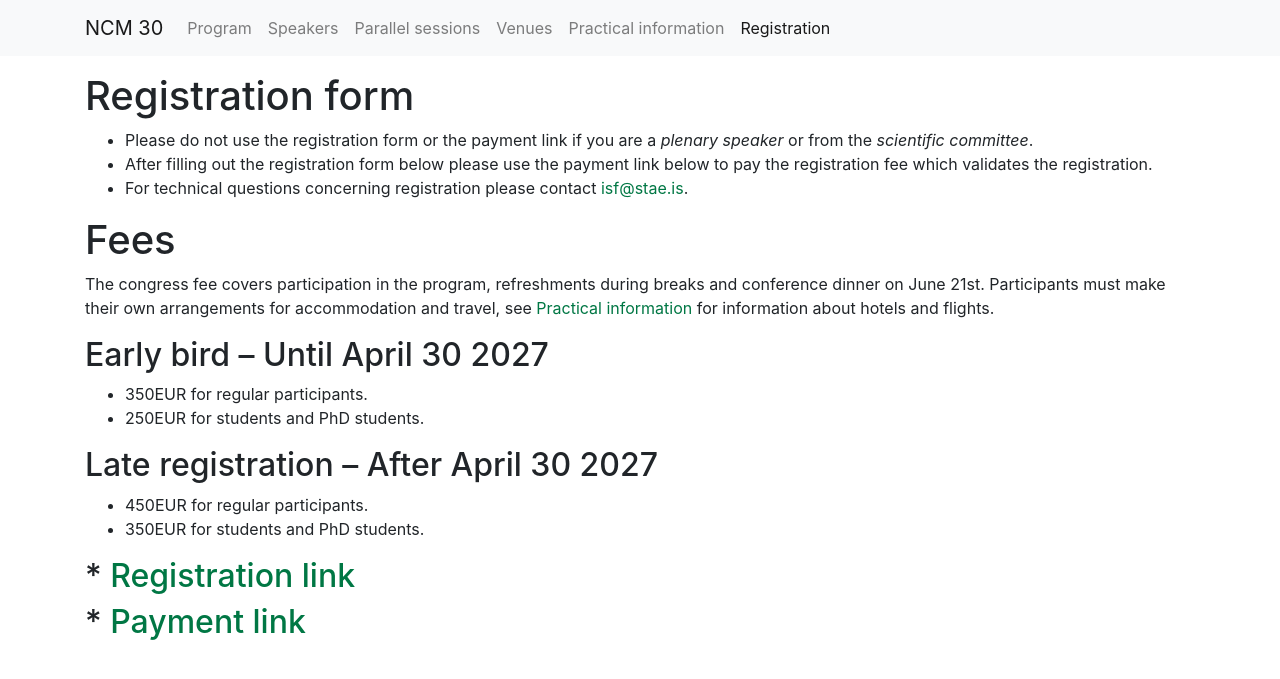
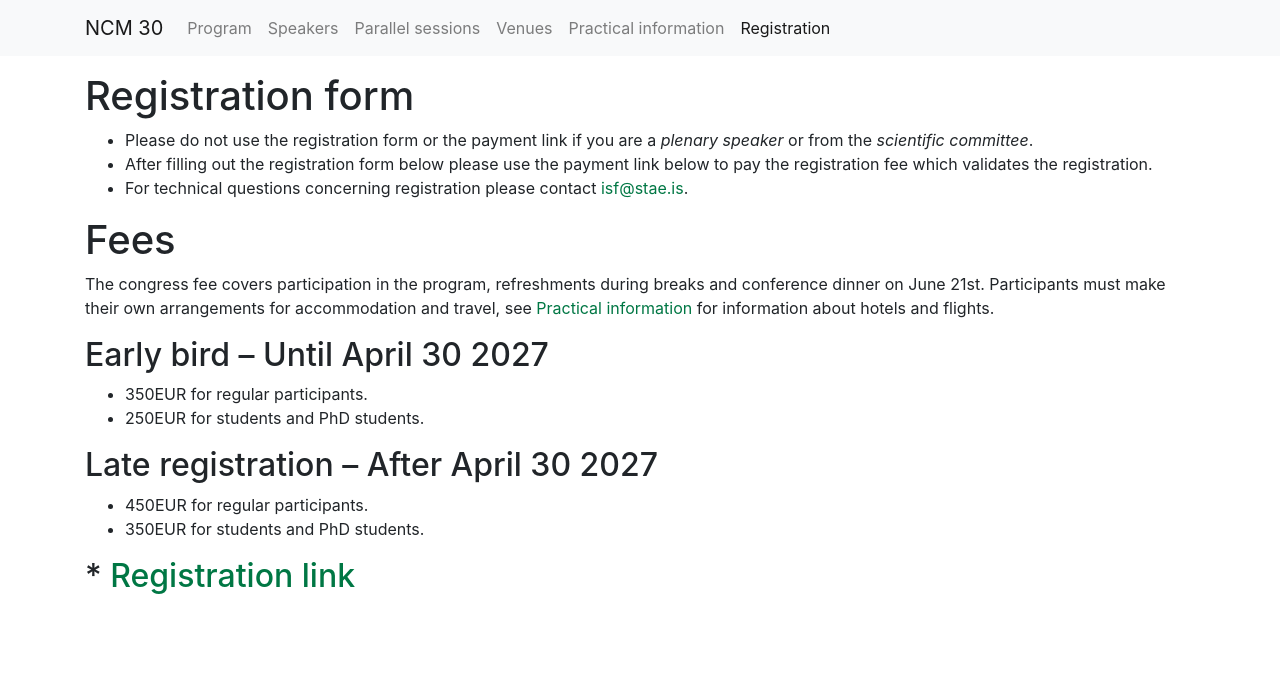
Before and after one commit to IslenskaStaerdfraedafelagid/ncm30-website, a Jekyll site: the page built from registration/index.md, in a window 1280 px wide. Shown: the top 679 px of the page. Built offline with Jekyll 4.4.1, drawn with Linux system fonts in a browser that asks for light colours; our own code applies the rules of GitHub Pages for plain Markdown files.

Commit message:
Update index.md

```diff
--- a/registration/index.md
+++ b/registration/index.md
@@ -23,5 +23,3 @@ The congress fee covers participation in the program, refreshments during breaks
 * 350EUR for students and PhD students.
 
 ## * [Registration link](https://docs.google.com/forms/d/e/1FAIpQLScmWGpLG6n6qVNZHhfiJAn1q7fYPbVGdXTu4WHPJ782NRvIoQ/viewform)
-
-## * [Payment link](https://localhost)
```
